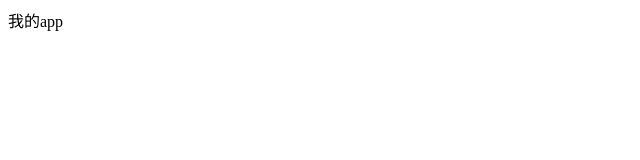
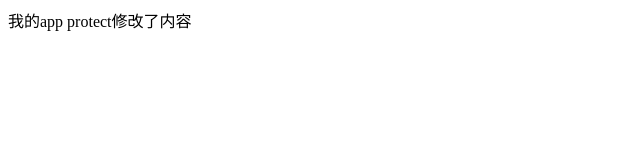
Before and after one commit to zhangmeiting/test, a plain HTML site: page index.html in a window 1280 px wide. Shown: the whole page, without its empty margins (0-640 px from the left). Drawn offline with Linux system fonts and the light colour scheme.

Commit message:
protect1 is changed

```diff
--- a/index.html
+++ b/index.html
@@ -6,5 +6,6 @@
 </head>
 <body>
 	我的app
+	protect修改了内容
 </body>
 </html>
```
